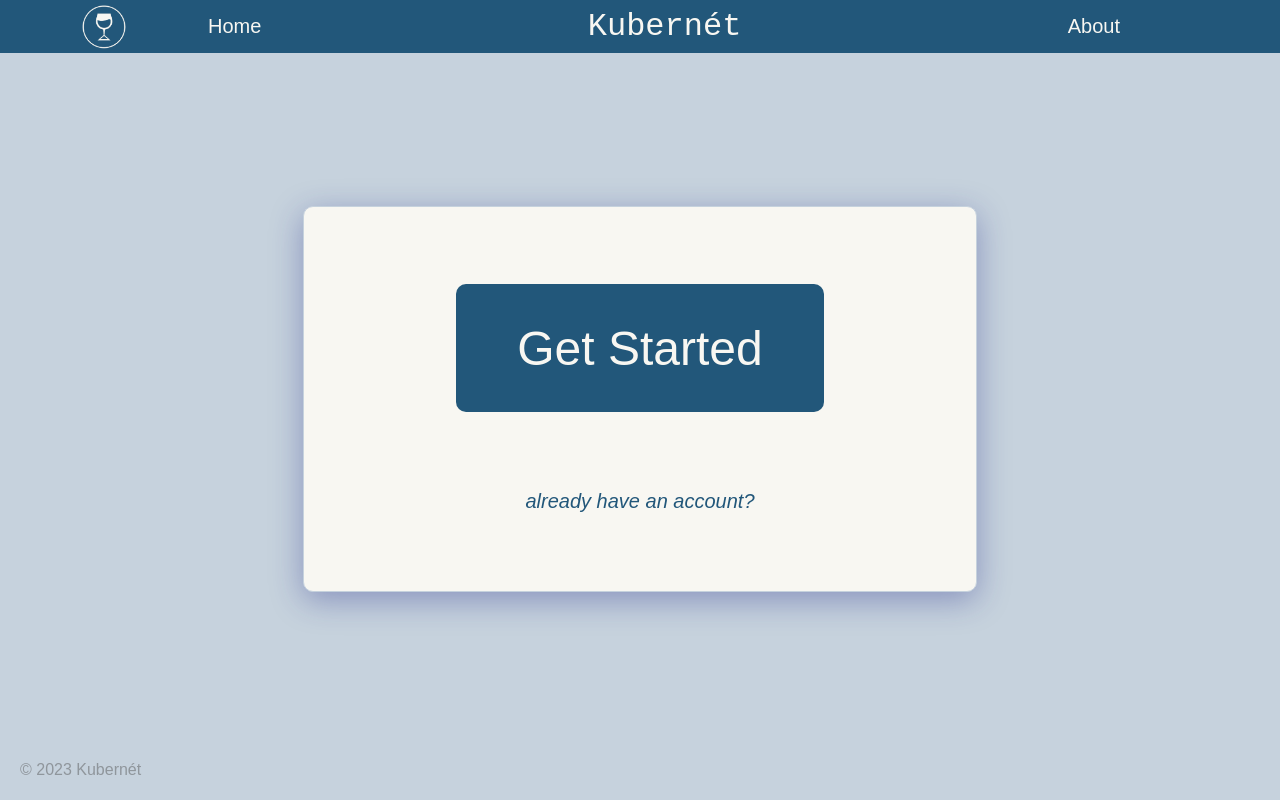
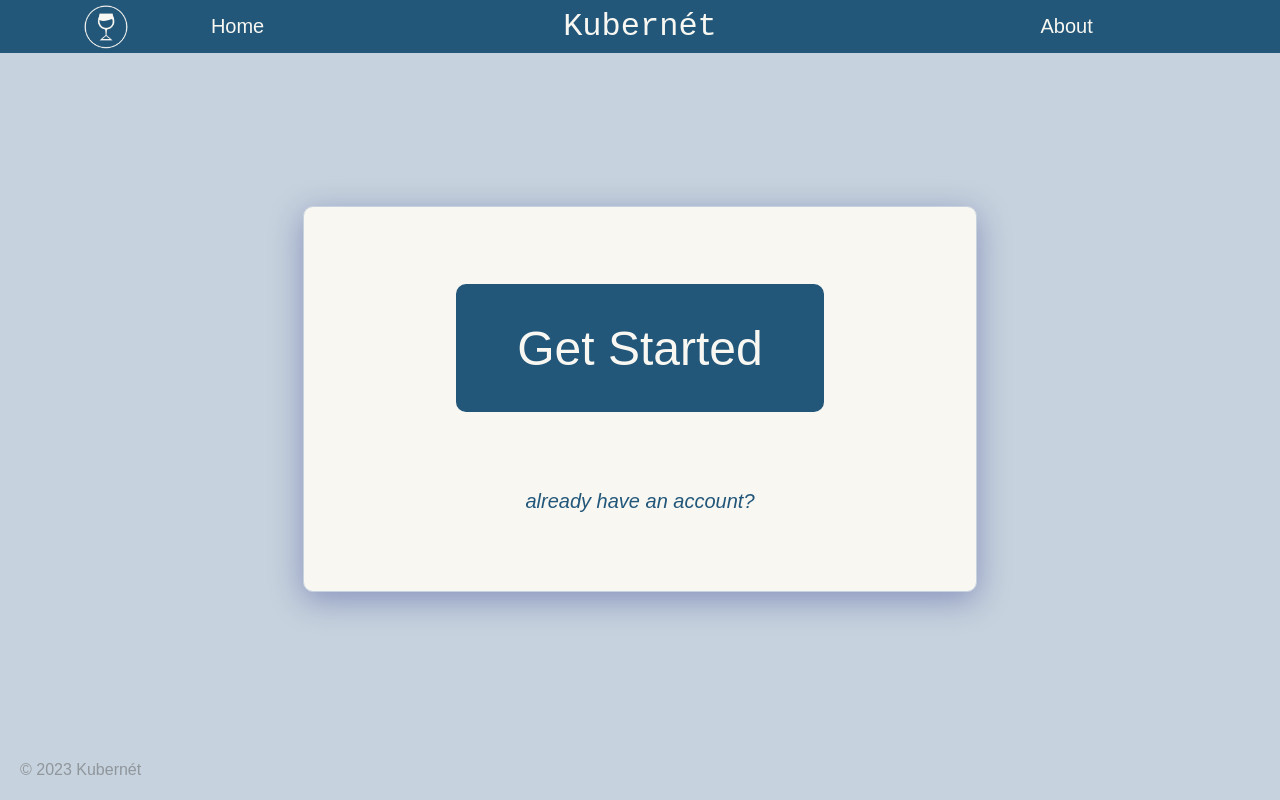
Before and after one commit to oslabs-beta/Kubernet, a React app: page / in a window 1280 px wide. Built offline with nearby package versions, Linux system fonts and the light colour scheme.

Commit message:
Centered Kubernet

```diff
--- a/client/src/components/RootLayout.jsx
+++ b/client/src/components/RootLayout.jsx
@@ -16,9 +16,11 @@ function RootLayout() {
           </NavLink>
         </div>
 
+        <div className={styles.div}>
         <span className={styles.title}>Kubernét</span>
+        </div>
 
-        <div>
+        <div className={styles.div}>
           <NavLink to='/' className={styles.link}>
             About
           </NavLink>
--- a/client/src/styles/RootLayout.module.scss
+++ b/client/src/styles/RootLayout.module.scss
@@ -13,7 +13,7 @@
   display: flex;
   flex: 1;
   align-items: center;
-  justify-content: space-between;
+  justify-content: space-around;
 
   background-color: $color2;
 }
@@ -24,6 +24,15 @@
   display: flex;
   align-items: center;
   justify-content: space-around;
+  width: 33%;
+
+}
+
+.title {
+  font-size: 32px;
+  font-family: monospace; //Consider a unique font for name
+
+  color: $color1; //Maybe a different color for the title??
 }
 
 .logo {
@@ -42,12 +51,7 @@
   font-size: 20px;
 }
 
-.title {
-  font-size: 32px;
-  font-family: monospace; //Consider a unique font for name
 
-  color: $color1; //Maybe a different color for the title??
-}
 
 .outlet {
   display: flex;
```
